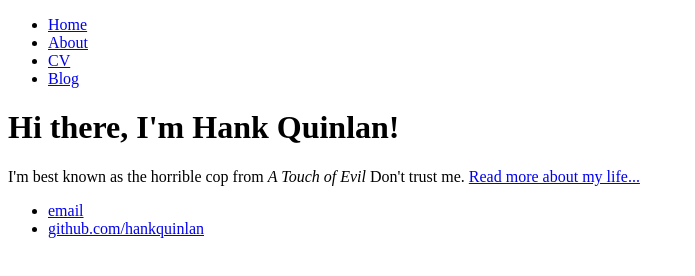
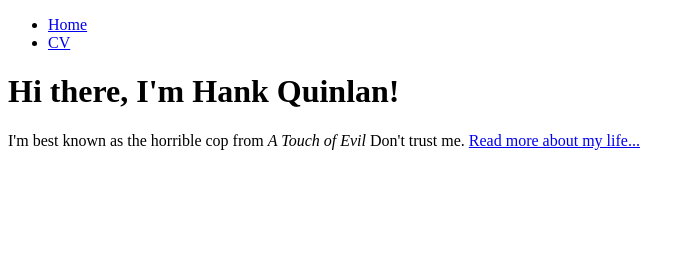
Before and after one commit to NansD/nansd.github.io, a plain HTML site: page index.html in a window 1280 px wide. Shown: the whole page, without its empty margins (0-695 px from the left). Drawn offline with Linux system fonts and the light colour scheme.

Commit message:
2nd commit

```diff
--- a/index.html
+++ b/index.html
@@ -7,9 +7,7 @@
 		<nav>
     		<ul>
         		<li><a href="/">Home</a></li>
-	        	<li><a href="/about">About</a></li>
         		<li><a href="/cv">CV</a></li>
-        		<li><a href="/blog">Blog</a></li>
     		</ul>
 		</nav>
 		<div class="container">
@@ -20,8 +18,6 @@
 		</div><!-- /.container -->
 		<footer>
     		<ul>
-        		<li><a href="mailto:hankquinlanhub@gmail.com">email</a></li>
-        		<li><a href="https://github.com/hankquinlan">github.com/hankquinlan</a></li>
 			</ul>
 		</footer>
 	</body>
```
Also changed, not shown: 1 other file.
